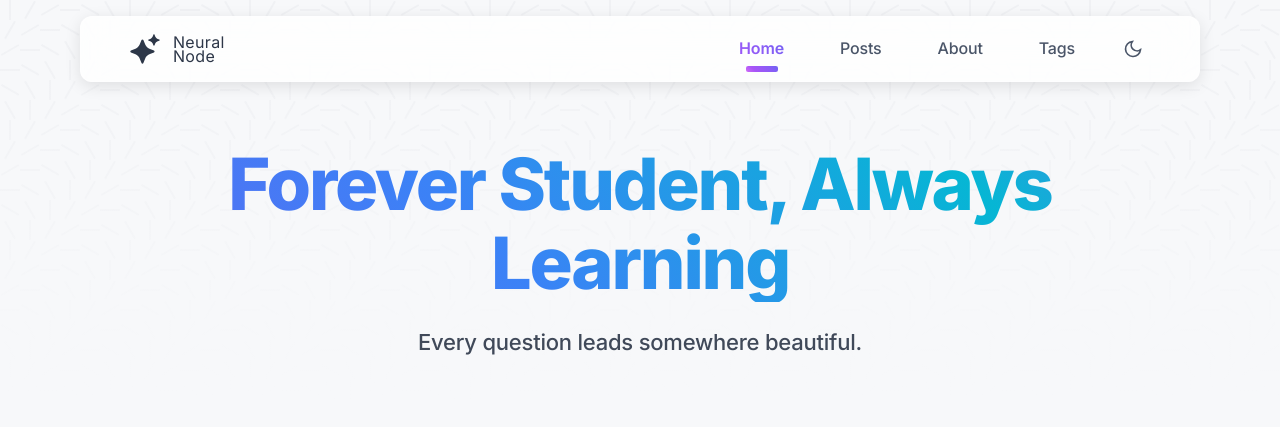
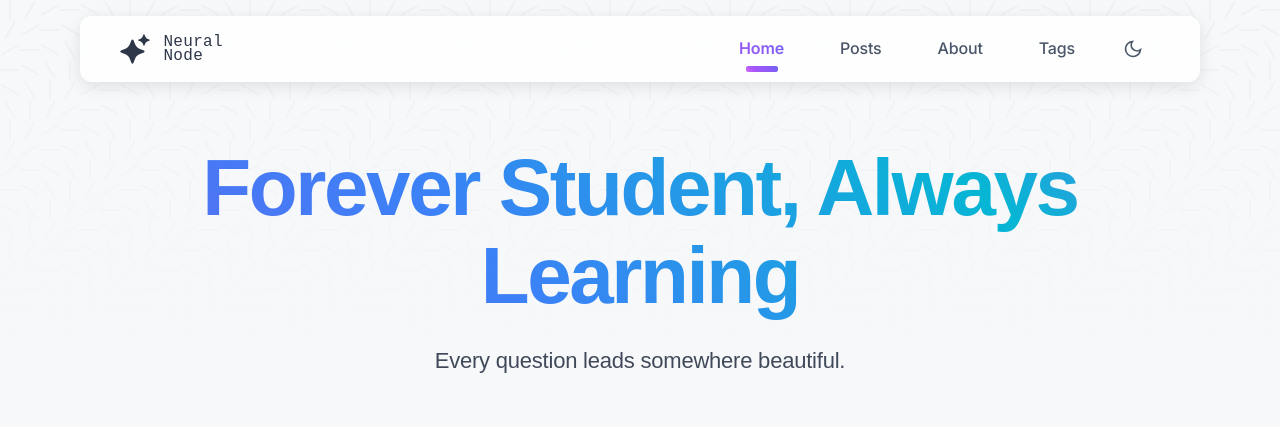
Before and after one commit to MayukhSobo/neural-node-UI, a Next.js app: page / in a window 1280 px wide. Shown: the top 427 px of the page. Built offline with nearby package versions, Linux system fonts and the light colour scheme; no server answers.

Commit message:
chore(app): font changed - spacing changed

```diff
--- a/src/app/globals.css
+++ b/src/app/globals.css
@@ -2,6 +2,15 @@
 
 /* KaTeX CSS for LaTeX rendering */
 @import "katex/dist/katex.min.css";
+
+/* Custom Font Face for Avenir */
+@font-face {
+  font-family: "Avenir";
+  src: url("/fonts/AvenirLTStd-Black.otf") format("opentype");
+  font-weight: 900;
+  font-style: normal;
+  font-display: swap;
+}
 
 /* Global synchronized gradient and theme variables */
 :root {
@@ -249,7 +258,7 @@ body {
 }
 
 .logo {
-  font-family: Inter, sans-serif;
+  font-family: "JetBrains Mono", monospace;
   font-size: 1.5rem;
   font-weight: 400;
   color: #2d3748;
@@ -257,6 +266,7 @@ body {
   letter-spacing: 0.02em;
   display: flex;
   align-items: center;
+  margin-left: -0.6rem;
   gap: 0.75rem;
 }
 
@@ -268,7 +278,7 @@ body {
 
 .logo-neural,
 .logo-node {
-  font-family: Inter, sans-serif;
+  font-family: "JetBrains Mono", monospace;
   font-size: 1rem;
   font-weight: 400;
   letter-spacing: 0.02em;
@@ -305,8 +315,8 @@ body {
   display: none;
   flex-direction: column;
   justify-content: space-around;
-  width: 30px;
-  height: 30px;
+  width: 22px;
+  height: 22px;
   background: transparent;
   border: none;
   cursor: pointer;
@@ -550,9 +560,10 @@ body {
 }
 
 .hero h1 {
-  font-size: 4.5rem;
-  font-weight: 800;
+  font-size: 5rem;
+  font-weight: 900;
   color: #2d3748;
+  font-family: "Avenir", sans-serif;
   margin-bottom: 1.5rem;
   line-height: 1.1;
   letter-spacing: -0.03em;
@@ -563,6 +574,7 @@ body {
   font-weight: 500;
   color: #2d3748;
   max-width: 42rem;
+  font-family: "Avenir", sans-serif;
   margin: 0 auto;
   line-height: 1.5;
   letter-spacing: -0.01em;
```
Also changed, not shown: public/fonts/AvenirLTStd-Black.otf (added).
